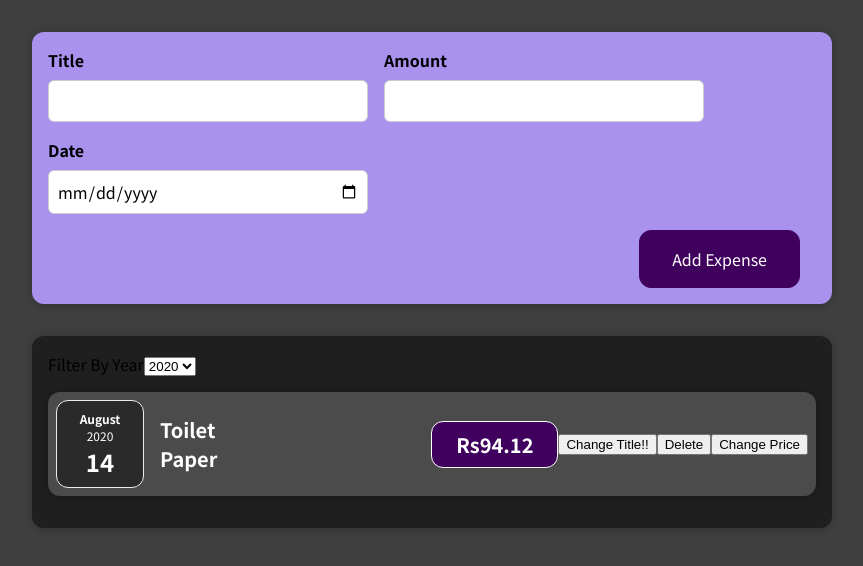
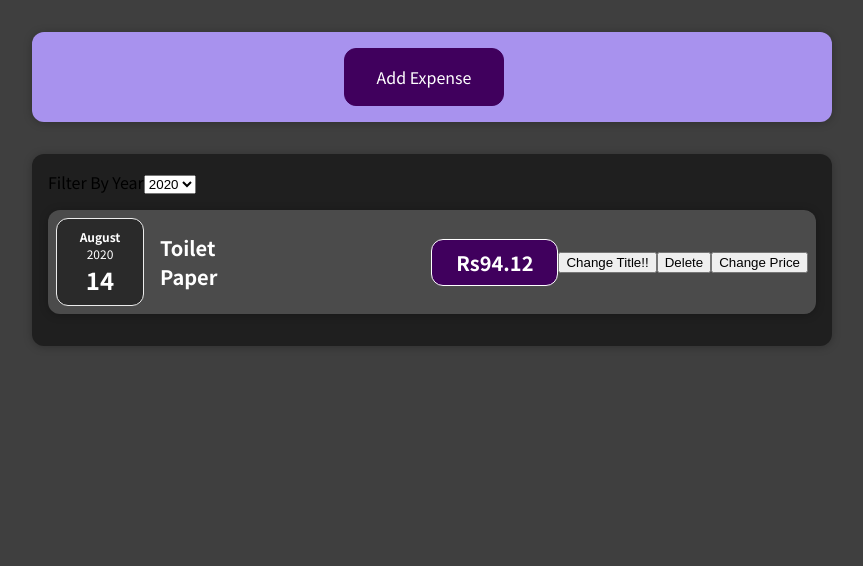
Before and after one commit to AbhiSingh0302/ReactExpenseTracker, a React (Create React App) app: page / in a window 1280 px wide. Shown: the top 566 px of the page, without its empty margins (208-1071 px from the left). Built offline with nearby package versions, Linux system fonts and the light colour scheme.

Commit message:
show and hide expense form

```diff
--- a/src/components/NewExpense/ExpenseForm.css
+++ b/src/components/NewExpense/ExpenseForm.css
@@ -24,3 +24,6 @@
   .new-expense__actions {
     text-align: right;
   }
+  #formBtn{
+    text-align: center;
+  }
--- a/src/components/NewExpense/ExpenseForm.js
+++ b/src/components/NewExpense/ExpenseForm.js
@@ -6,6 +6,7 @@ const ExpenseForm = (props) => {
     const [enteredTitle, setEnteredTitle] = useState("");
     const [enteredAmount, setEnteredAmount] = useState("");
     const [enteredDate, setEnteredDate] = useState("");
+    const [formElement,setFormElement] = useState();
 
     const titleChangeHandler = (e) => {
         setEnteredTitle(e.target.value);
@@ -31,8 +32,18 @@ const ExpenseForm = (props) => {
         setEnteredTitle("");
     }
 
-    return (
-        <form onSubmit={submitHandler}>
+    const closeForm = () => {
+        setFormElement();
+        document.getElementById('formBtn').style.display = 'block';
+    }
+
+    const openForm = (e) => {
+        setFormElement(expForm);
+        console.log(document.getElementById('formBtn'))
+        document.getElementById('formBtn').style.display = 'none';
+    }
+
+    const expForm = <form onSubmit={submitHandler}>
     <div className="new-expense__controls">
         <div className="new-expense__control">
             <label>Title</label>
@@ -49,8 +60,17 @@ const ExpenseForm = (props) => {
     </div>
     <div className="new-expense__actions">
         <button type="submit"> Add Expense </button>
+        <button onClick={closeForm}> Cancel </button>
     </div>
 </form>
+
+    return (
+        <div>
+            {formElement}
+            <div className="new-expense__actions" id="formBtn">
+                <button onClick={openForm}>Add Expense</button>
+            </div>
+        </div>
     )
 }
 
```
Lines whose indentation alone changed are shown as unchanged.
